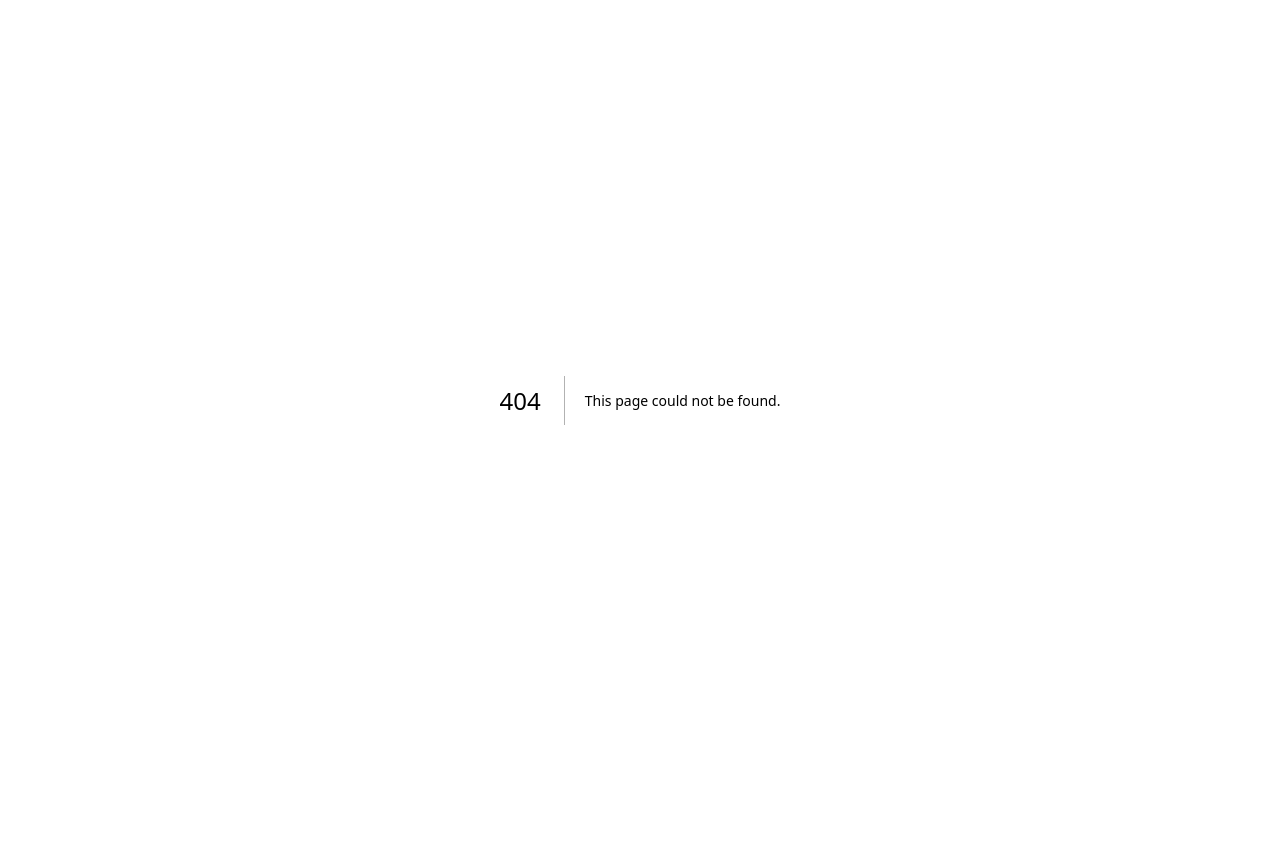
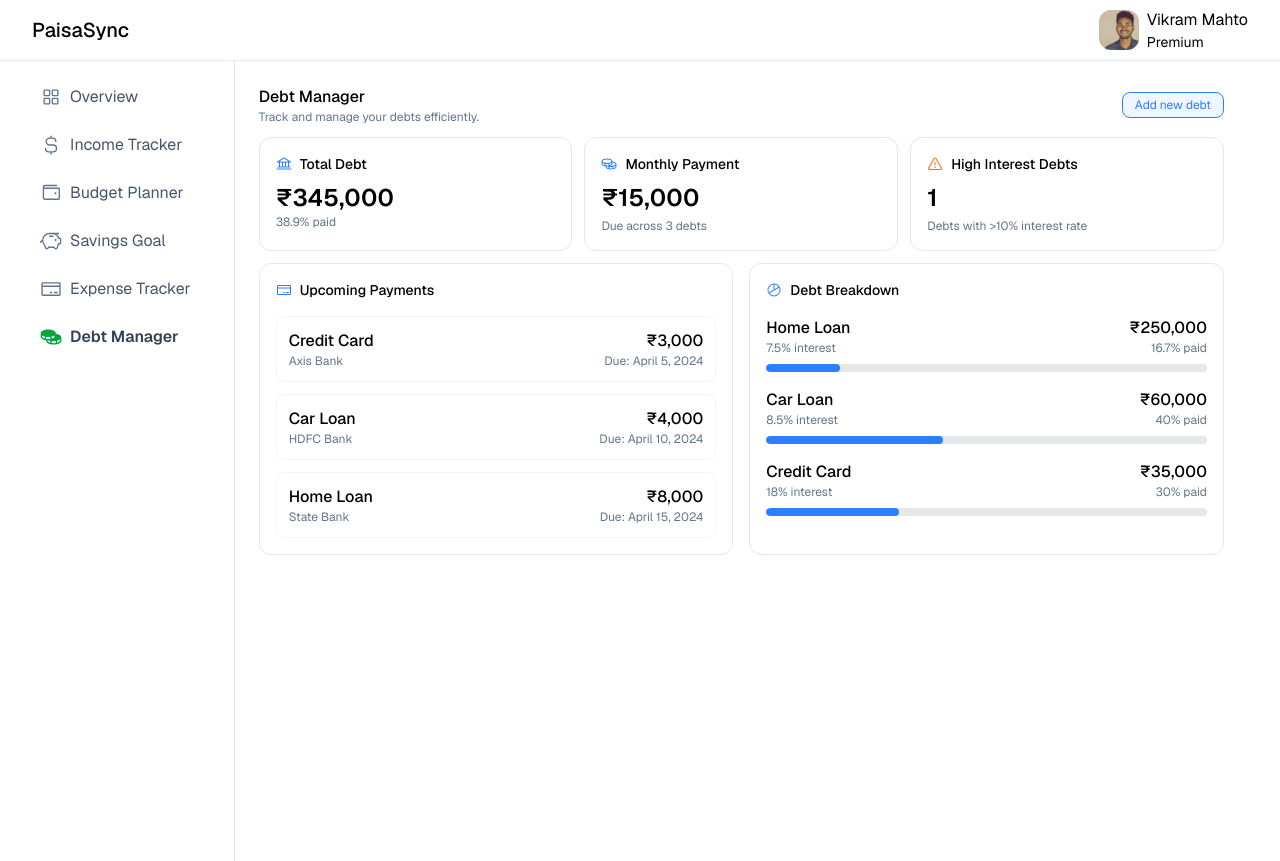
Before and after one commit to vikrammahto/paisasync, a Next.js app: page /debt-manager in a window 1280 px wide. Before the commit this address had no page. Before the commit the page ends 800 px from the top, so only its background shows below. Built offline with nearby package versions, Linux system fonts and the light colour scheme.

Commit message:
Add Debt Manager page with debt tracking features

```diff
--- /dev/null
+++ b/src/app/(mainapp)/debt-manager/page.jsx
@@ -0,0 +1,165 @@
+'use client';
+import React from 'react';
+import {
+  Bank,
+  CreditCard,
+  Coins,
+  ChartPie,
+  Warning,
+} from '@phosphor-icons/react';
+
+const page = () => {
+  return (
+    <div className="space-y-3">
+      <div className="flex items-center justify-between">
+        <div>
+          <h1 className="font-medium">Debt Manager</h1>
+          <p className="text-xs text-slate-500">
+            Track and manage your debts efficiently.
+          </p>
+        </div>
+        <button className="cursor-pointer rounded-lg border border-blue-500 bg-blue-50 px-3 py-1 text-xs text-blue-500 transition duration-200 hover:bg-blue-500 hover:text-white">
+          Add new debt
+        </button>
+      </div>
+      <div className="grid grid-cols-1 gap-3 md:grid-cols-3">
+        <div className="rounded-xl border border-slate-200 p-4">
+          <div className="flex items-center gap-2">
+            <Bank className="text-blue-500" />
+            <h2 className="text-sm font-medium">Total Debt</h2>
+          </div>
+          <div className="mt-2">
+            <p className="text-2xl font-semibold">₹345,000</p>
+            <p className="text-xs text-slate-500">38.9% paid</p>
+          </div>
+        </div>
+        <div className="rounded-xl border border-slate-200 p-4">
+          <div className="flex items-center gap-2">
+            <Coins className="text-blue-500" />
+            <h2 className="text-sm font-medium">Monthly Payment</h2>
+          </div>
+          <div className="mt-2">
+            <p className="text-2xl font-semibold">₹15,000</p>
+            <p className="mt-1 text-xs text-slate-500">Due across 3 debts</p>
+          </div>
+        </div>
+        <div className="rounded-xl border border-slate-200 p-4">
+          <div className="flex items-center gap-2">
+            <Warning className="text-orange-500" />
+            <h2 className="text-sm font-medium">High Interest Debts</h2>
+          </div>
+          <div className="mt-2">
+            <p className="text-2xl font-semibold">1</p>
+            <p className="mt-1 text-xs text-slate-500">
+              Debts with &gt;10% interest rate
+            </p>
+          </div>
+        </div>
+      </div>
+      <div className="grid grid-cols-1 gap-4 lg:grid-cols-2">
+        <div className="rounded-xl border border-slate-200 p-4">
+          <div className="mb-4 flex items-center gap-2">
+            <CreditCard className="text-blue-500" />
+            <h2 className="text-sm font-medium">Upcoming Payments</h2>
+          </div>
+          <div className="space-y-3">
+            <div className="flex items-center justify-between rounded-lg border border-slate-100 p-3">
+              <div>
+                <p className="font-medium">Credit Card</p>
+                <p className="text-xs text-slate-500">Axis Bank</p>
+              </div>
+              <div className="text-right">
+                <p className="font-medium">₹3,000</p>
+                <p className="text-xs text-slate-500">Due: April 5, 2024</p>
+              </div>
+            </div>
+            <div className="flex items-center justify-between rounded-lg border border-slate-100 p-3">
+              <div>
+                <p className="font-medium">Car Loan</p>
+                <p className="text-xs text-slate-500">HDFC Bank</p>
+              </div>
+              <div className="text-right">
+                <p className="font-medium">₹4,000</p>
+                <p className="text-xs text-slate-500">Due: April 10, 2024</p>
+              </div>
+            </div>
+            <div className="flex items-center justify-between rounded-lg border border-slate-100 p-3">
+              <div>
+                <p className="font-medium">Home Loan</p>
+                <p className="text-xs text-slate-500">State Bank</p>
+              </div>
+              <div className="text-right">
+                <p className="font-medium">₹8,000</p>
+                <p className="text-xs text-slate-500">Due: April 15, 2024</p>
+              </div>
+            </div>
+          </div>
+        </div>
+        <div className="rounded-xl border border-slate-200 p-4">
+          <div className="mb-4 flex items-center gap-2">
+            <ChartPie className="text-blue-500" />
+            <h2 className="text-sm font-medium">Debt Breakdown</h2>
+          </div>
+          <div className="space-y-4">
+            <div className="space-y-2">
+              <div className="flex items-center justify-between">
+                <div>
+                  <p className="font-medium">Home Loan</p>
+                  <p className="text-xs text-slate-500">7.5% interest</p>
+                </div>
+                <div className="text-right">
+                  <p className="font-medium">₹250,000</p>
+                  <p className="text-xs text-slate-500">16.7% paid</p>
+                </div>
+              </div>
+              <div className="h-2 overflow-hidden rounded-full bg-gray-200">
+                <div
+                  className="h-full rounded-full bg-blue-500 transition-all"
+                  style={{ width: '16.7%' }}
+                />
+              </div>
+            </div>
+            <div className="space-y-2">
+              <div className="flex items-center justify-between">
+                <div>
+                  <p className="font-medium">Car Loan</p>
+                  <p className="text-xs text-slate-500">8.5% interest</p>
+                </div>
+                <div className="text-right">
+                  <p className="font-medium">₹60,000</p>
+                  <p className="text-xs text-slate-500">40% paid</p>
+                </div>
+              </div>
+              <div className="h-2 overflow-hidden rounded-full bg-gray-200">
+                <div
+                  className="h-full rounded-full bg-blue-500 transition-all"
+                  style={{ width: '40%' }}
+                />
+              </div>
+            </div>
+            <div className="space-y-2">
+              <div className="flex items-center justify-between">
+                <div>
+                  <p className="font-medium">Credit Card</p>
+                  <p className="text-xs text-slate-500">18% interest</p>
+                </div>
+                <div className="text-right">
+                  <p className="font-medium">₹35,000</p>
+                  <p className="text-xs text-slate-500">30% paid</p>
+                </div>
+              </div>
+              <div className="h-2 overflow-hidden rounded-full bg-gray-200">
+                <div
+                  className="h-full rounded-full bg-blue-500 transition-all"
+                  style={{ width: '30%' }}
+                />
+              </div>
+            </div>
+          </div>
+        </div>
+      </div>
+    </div>
+  );
+};
+
+export default page;
```
